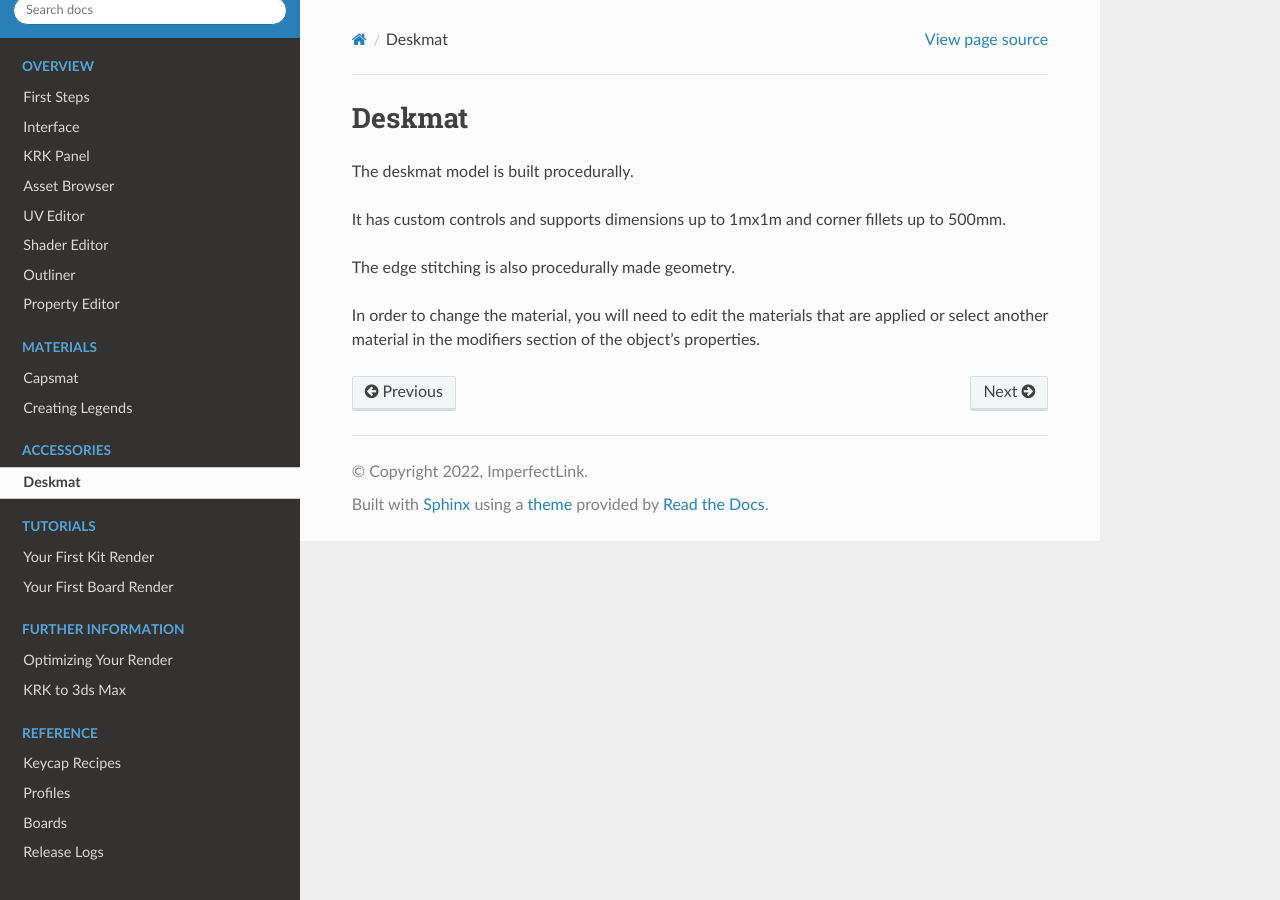
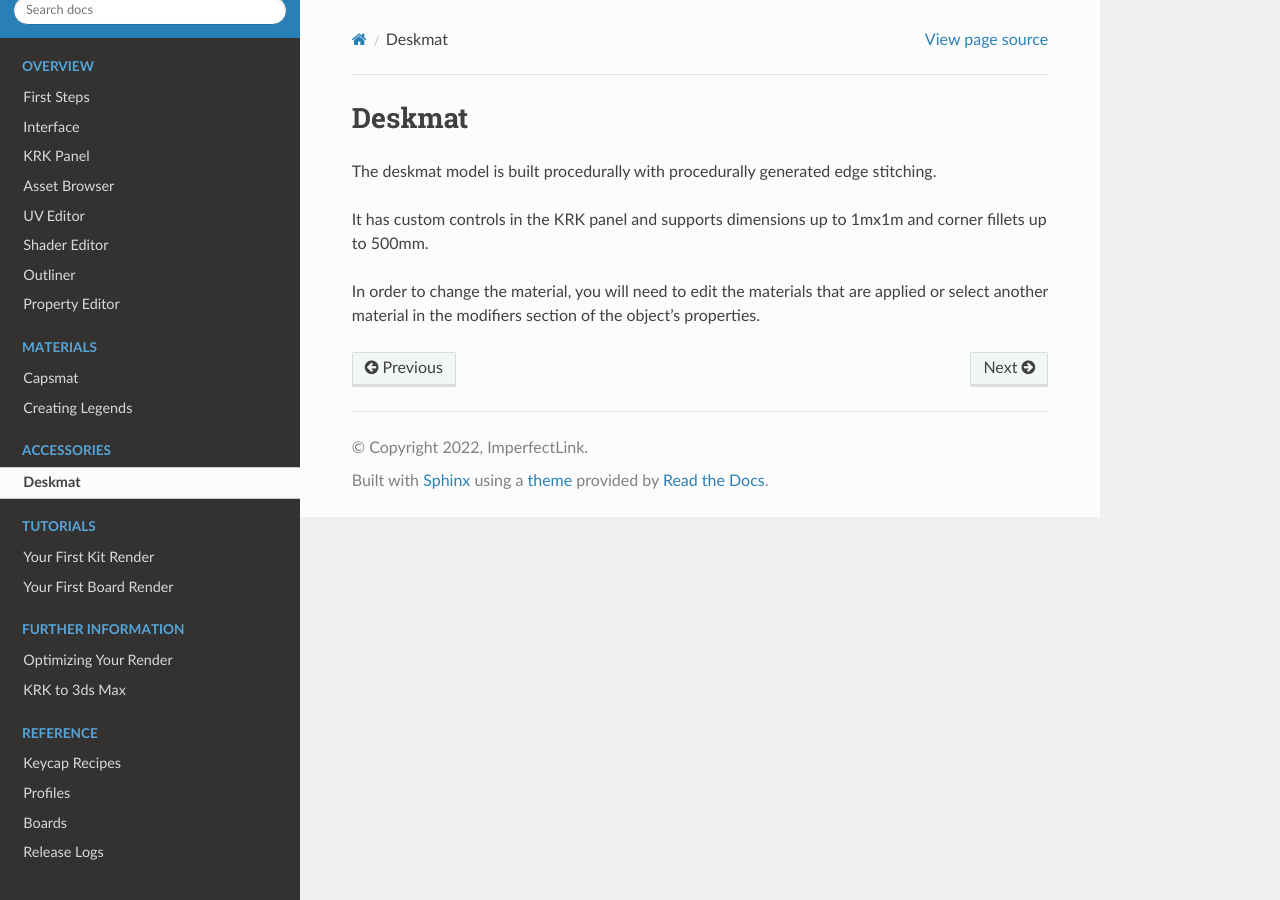
Before and after one commit to imperfectlink/KeyboardRenderKit, a Sphinx documentation site: the page built from docs/source/deskmat.rst, in a window 1280 px wide. Built offline with Sphinx 7.4.7 and the Read the Docs theme 2.0.0, drawn with Linux system fonts in a browser that asks for light colours.

Commit message:
Update deskmat.rst

```diff
--- a/docs/source/deskmat.rst
+++ b/docs/source/deskmat.rst
@@ -1,9 +1,7 @@
 Deskmat
 ====
-The deskmat model is built procedurally.
+The deskmat model is built procedurally with procedurally generated edge stitching.
 
-It has custom controls and supports dimensions up to 1mx1m and corner fillets up to 500mm.
-
-The edge stitching is also procedurally made geometry.
+It has custom controls in the KRK panel and supports dimensions up to 1mx1m and corner fillets up to 500mm.
 
 In order to change the material, you will need to edit the materials that are applied or select another material in the modifiers section of the object's properties.
```
